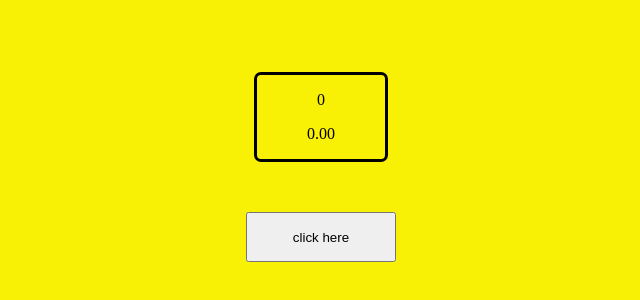
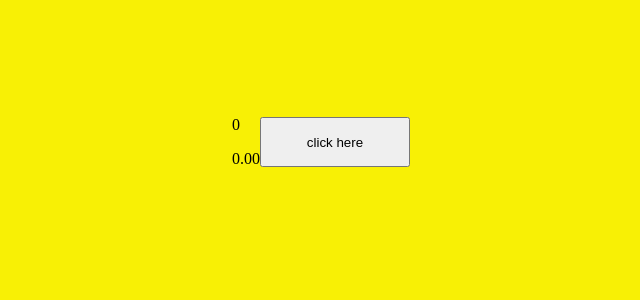
Before and after one commit to Kingq23/code-clicker-2.0, a plain HTML site: page index.html in a window 1280 px wide. Shown: the part 266-566 px from the top of the page, without its empty margins (319-959 px from the left). Drawn offline with Linux system fonts and the light colour scheme.

Commit message:
Update index.html

```diff
--- a/index.html
+++ b/index.html
@@ -3,18 +3,15 @@
   <head>
     <meta charset="utf-8">
     <meta name="viewport" content="width=device-width">
-    <title>replit</title>
+    <title>repl.it</title>
     <link href="style.css" rel="stylesheet" type="text/css" />
   </head>
   <body>
-    <center>
-
-      <div class="info">
-        <p id="mon">0</p>
-        <p id="cps">0.00</p>
-      </div>
-      <button onclick='click()'>click here</button>
-    </center>
+    <div>
+      <p id="mon">0</p>
+      <p id="cps">0.00</p>
+    </div>
+    <button onclick="click()">click here</button>
     <script src="script.js"></script>
   </body>
 </html>
```
